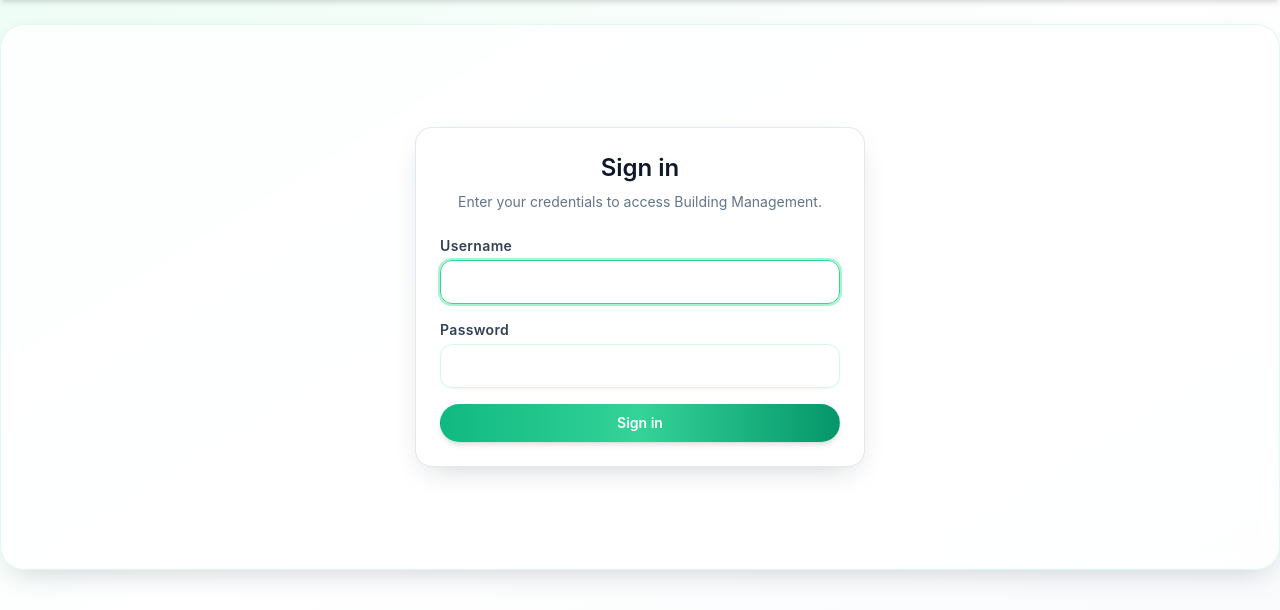
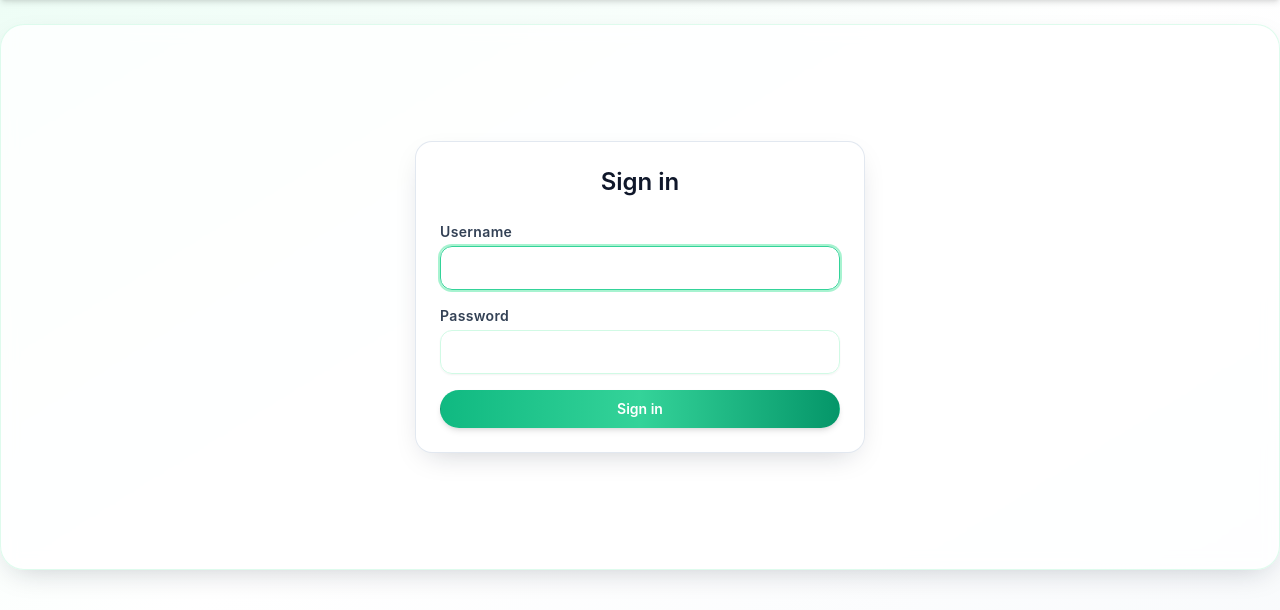
Before and after one commit to Mecho90/BuildingManagement, a Django app: page /login/ in a window 1280 px wide. Shown: the part 77-687 px from the top of the page. Run offline with Django 5.2, Linux system fonts and the light colour scheme; parts of the project's set-up code (start-up, migrations or seed data) failed here and were passed over.

Commit message:
Revert login page

```diff
--- a/building_management/templates/registration/login.html
+++ b/building_management/templates/registration/login.html
@@ -24,7 +24,6 @@
   <div class="w-full max-w-md space-y-6 rounded-2xl bg-white p-6 shadow-card ring-1 ring-slate-200 dark:bg-slate-900 dark:ring-slate-800">
     <header class="space-y-2 text-center">
       <h1 class="text-2xl font-semibold text-brand-foreground dark:text-white">{% trans "Sign in" %}</h1>
-      <p class="text-sm text-slate-500 dark:text-slate-400">{% trans "Enter your credentials to access Building Management." %}</p>
     </header>
 
     {% if form.non_field_errors %}
```
